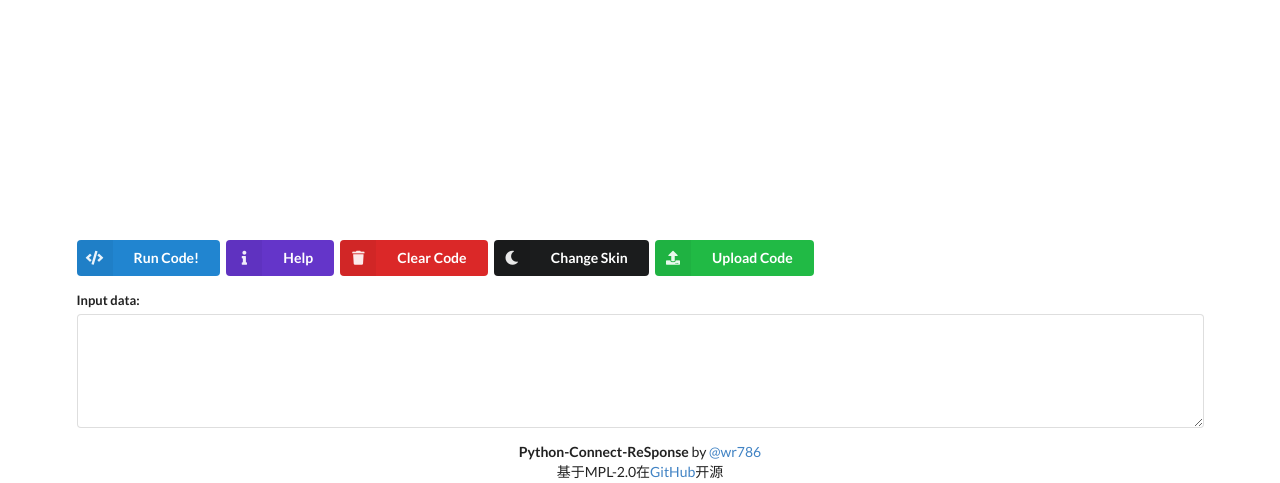
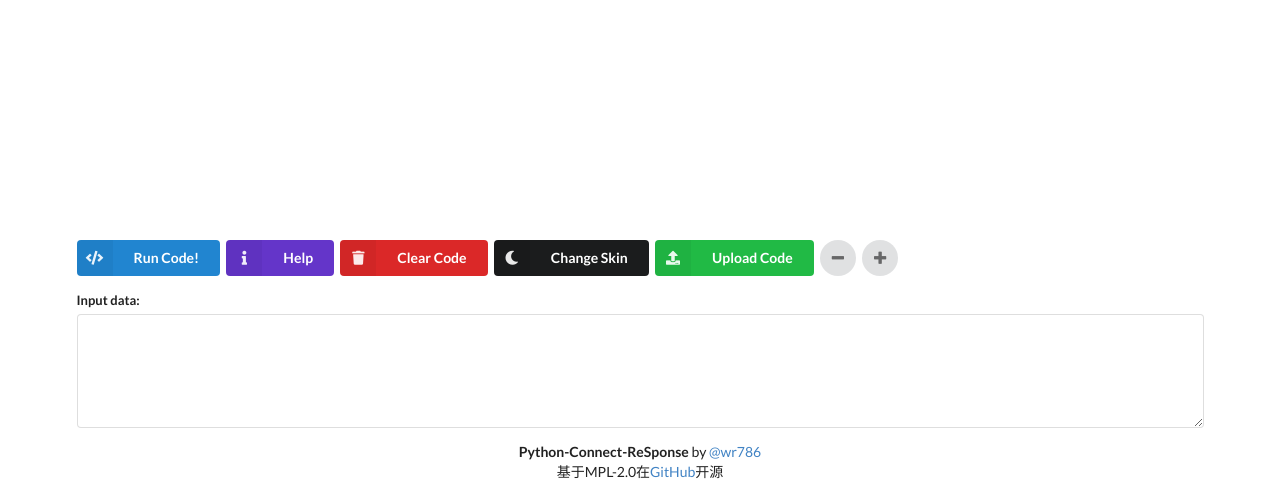
Before and after one commit to wr786/Python-Connect-ReSponse, a Flask app: page / in a window 1280 px wide. Shown: the part 326-809 px from the top of the page. Run offline with Flask 2, Linux system fonts and the light colour scheme; some libraries are stand-ins or nearby versions.

Commit message:
Added fontSizeChange

```diff
--- a/src/templates/index.html
+++ b/src/templates/index.html
@@ -60,6 +60,12 @@
                 <div id="upload" class="ui green labeled icon button" onclick="uploadCode()">
                     <i class="icon upload"></i>Upload Code
                 </div>
+                <div class="circular ui icon button" onclick="decFontSize()">
+                    <i class="icon minus"></i>
+                </div>
+                <div class="circular ui icon button" onclick="incFontSize()">
+                    <i class="icon plus"></i>
+                </div>
             </div>
 
             <div class="field">
@@ -83,6 +89,7 @@
         let pyMode = ace.require('ace/mode/python').Mode;
         this.editor.session.setMode(new pyMode());
 
+        var curFontSize = 16;
         var curIDESkinID = 1;
         var onTextareaKeydown = function (e) {
             if (e.keyCode == 9) {
@@ -134,7 +141,7 @@
             if (str.indexOf('KeyError') != -1) return "试图访问字典里不存在的键";
             if (str.indexOf('KeyboardInterrupt') != -1) return "程序被用Ctrl+C中止运行";
             if (str.indexOf('NameError') != -1) return "使用一个还未被赋予对象的变量，试试检查一下变量拼写";
-            if (str.indexOf('SyntaxError') != -1) return "代码非法，试试检查一下是否不小心混入了中文字符或标点";
+            if (str.indexOf('SyntaxError') != -1) return "代码非法，试试检查一下是否不小心混入了中文字符或标点，或者是不是忘记了加:？";
             if (str.indexOf('TypeError') != -1) return "传入对象类型与要求的不符合，试试检查一下函数调用";
             if (str.indexOf('ValueError') != -1) return "传入对象的值与要求的不符合，试试检查一下函数调用";
             if (str.indexOf('UnboundLocalError') != -1) return "试图访问一个还未被设置的局部变量，可能是由于另有一个同名的全局变量，导致你以为正在访问它";
@@ -196,6 +203,7 @@
             alert(
                 "And notice that you can ONLY have English in your code, which means that you can't use Chinese characters.\n（注意，请只是用字母，而不要使用中文汉字）")
             alert("Use Upload Code to share your code with others! Or just to download your code.\n利用上传代码的功能来将您的代码分享给其他人！或者仅仅是为了下载自己的代码。")
+            alert("Use - & + to change font size!\n利用“-”和“+”来改变字体大小！")
         }
 
         function clearCode() {
@@ -234,6 +242,21 @@
             });
         }
 
+        function setFontSize(size) {
+            this.editor.container.style.fontSize = String(size) + "px";
+        }
+        setFontSize(curFontSize);
+
+        function decFontSize() {
+            curFontSize -= 1;
+            setFontSize(curFontSize);
+        }
+
+        function incFontSize() {
+            curFontSize += 1;
+            setFontSize(curFontSize);
+        }
+
         String.prototype.replaceAll = function (s1, s2) {
             return this.replace(new RegExp(s1, "gm"), s2);
         }
```
